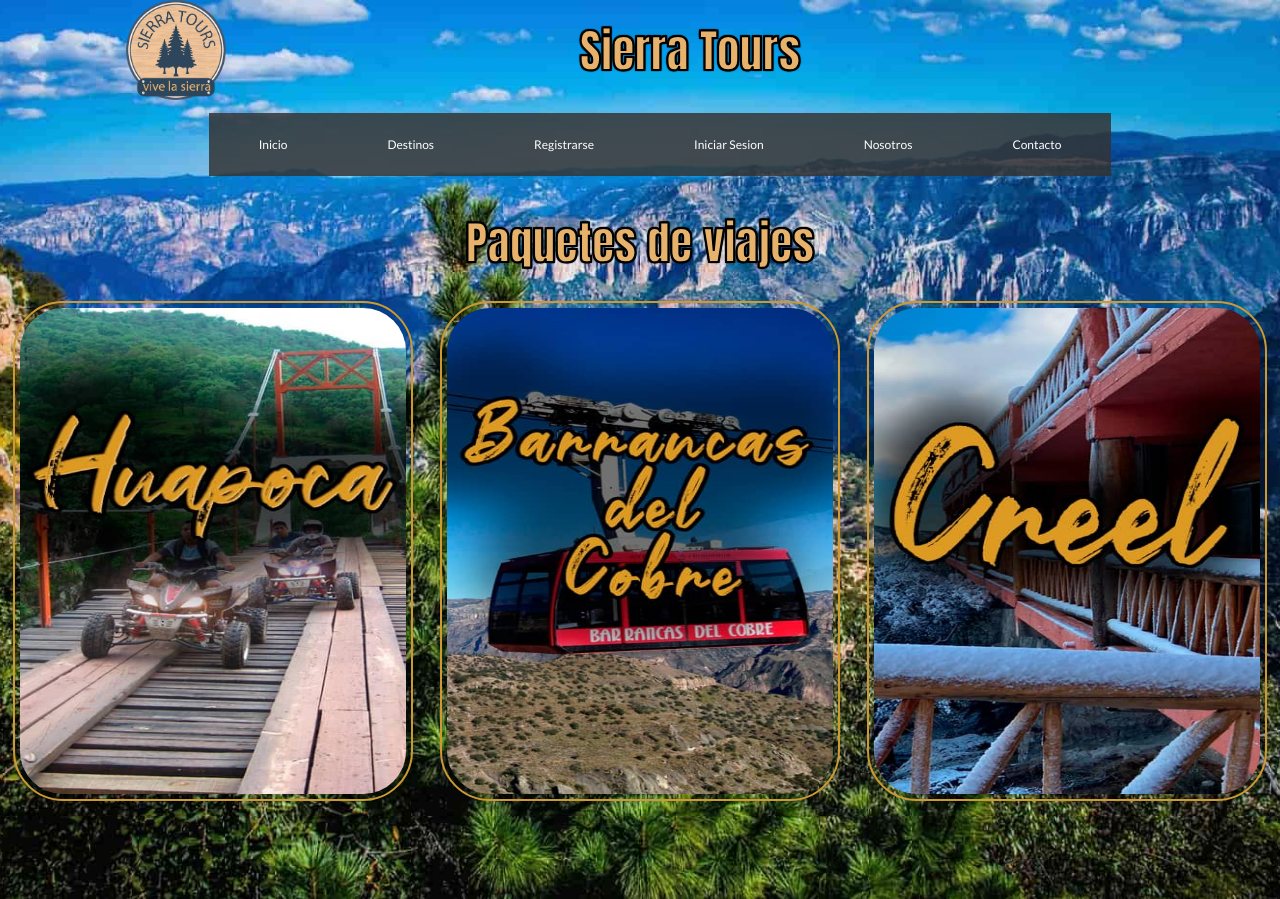
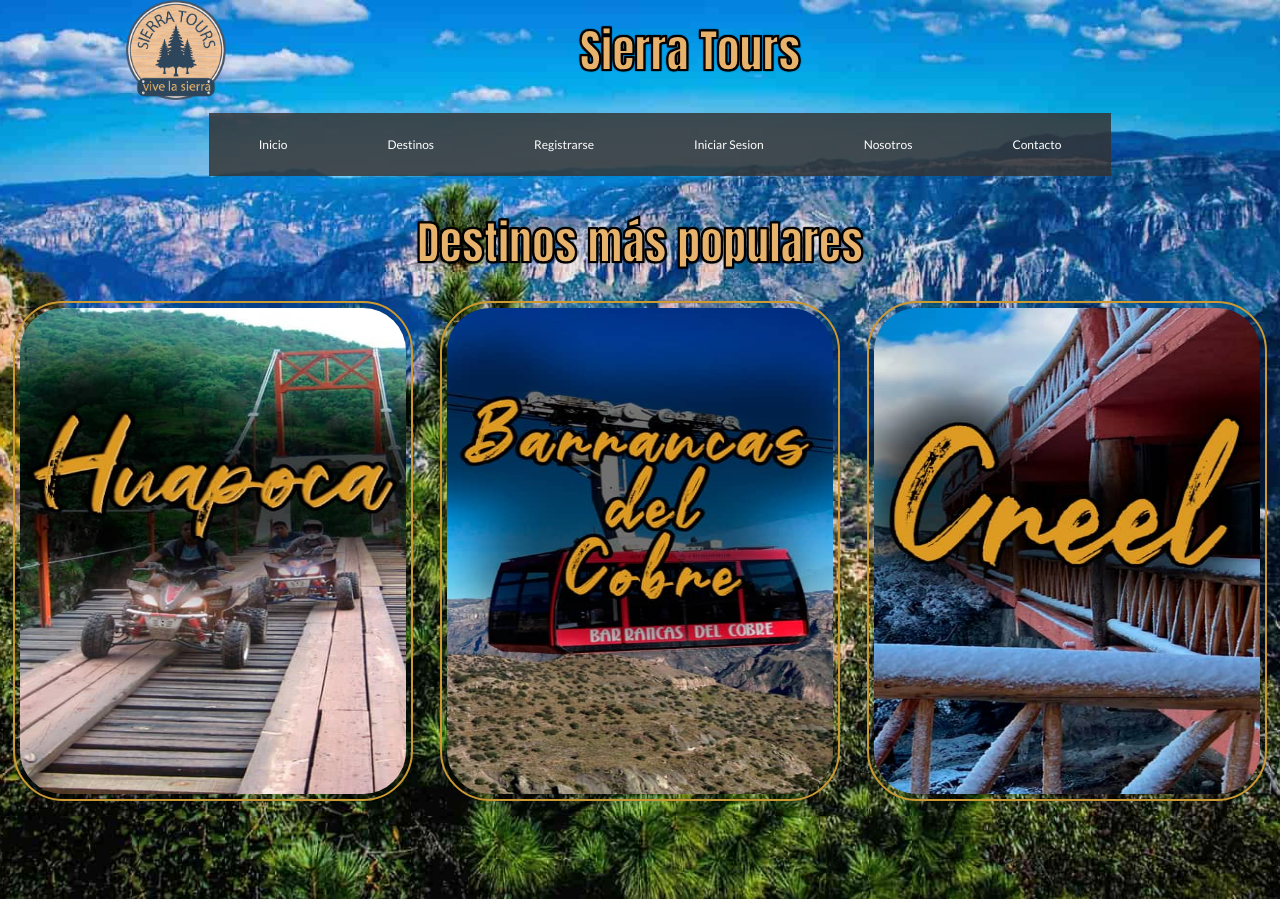
Before and after one commit to Crischanaya/Projecto-Ibarra, a Django app: page / in a window 1280 px wide. Shown: the top 899 px of the page. Run offline with Django 3.2, Linux system fonts and the light colour scheme; parts of the project's set-up code (start-up, migrations or seed data) failed here and were passed over.

Commit message:
cambiando el titulo

```diff
--- a/SierraWeb/templates/SierraWeb/index.html
+++ b/SierraWeb/templates/SierraWeb/index.html
@@ -61,7 +61,7 @@
      </div>
 
      <div>
-        <h1 class="t-letra2">Paquetes de viajes</h1>
+        <h1 class="t-letra2">Destinos más populares</h1>
          <div class="paquetes-principales">
             <a href="/huapoca/"><img class="zoom borde"   src={% static "SierraWeb/img/huapocabaner.jpg" %}></a>
             <a href="/barrancas/"><img class="zoom borde" src={% static "SierraWeb/img/creel1.jpg" %}></a>
```
